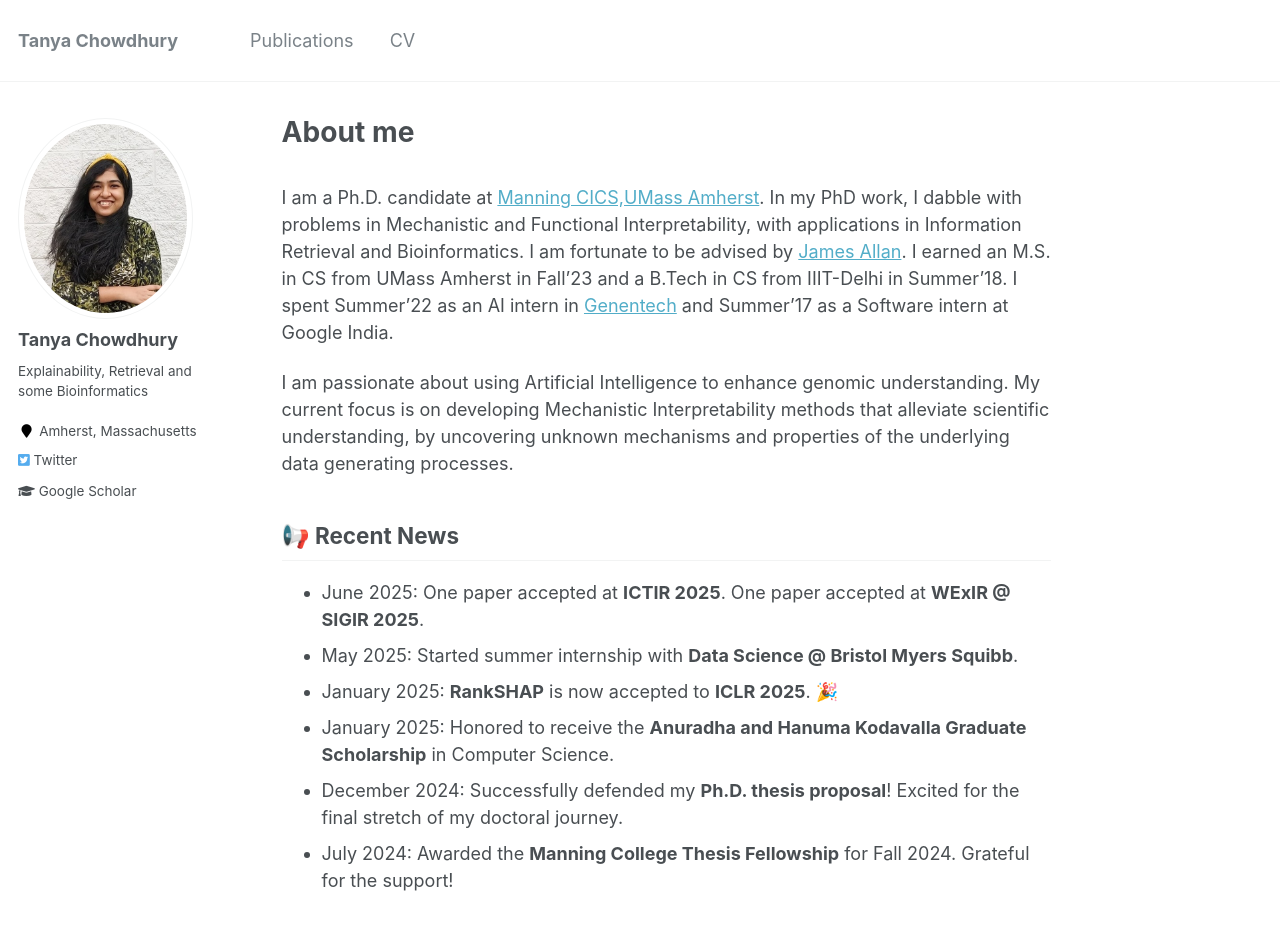
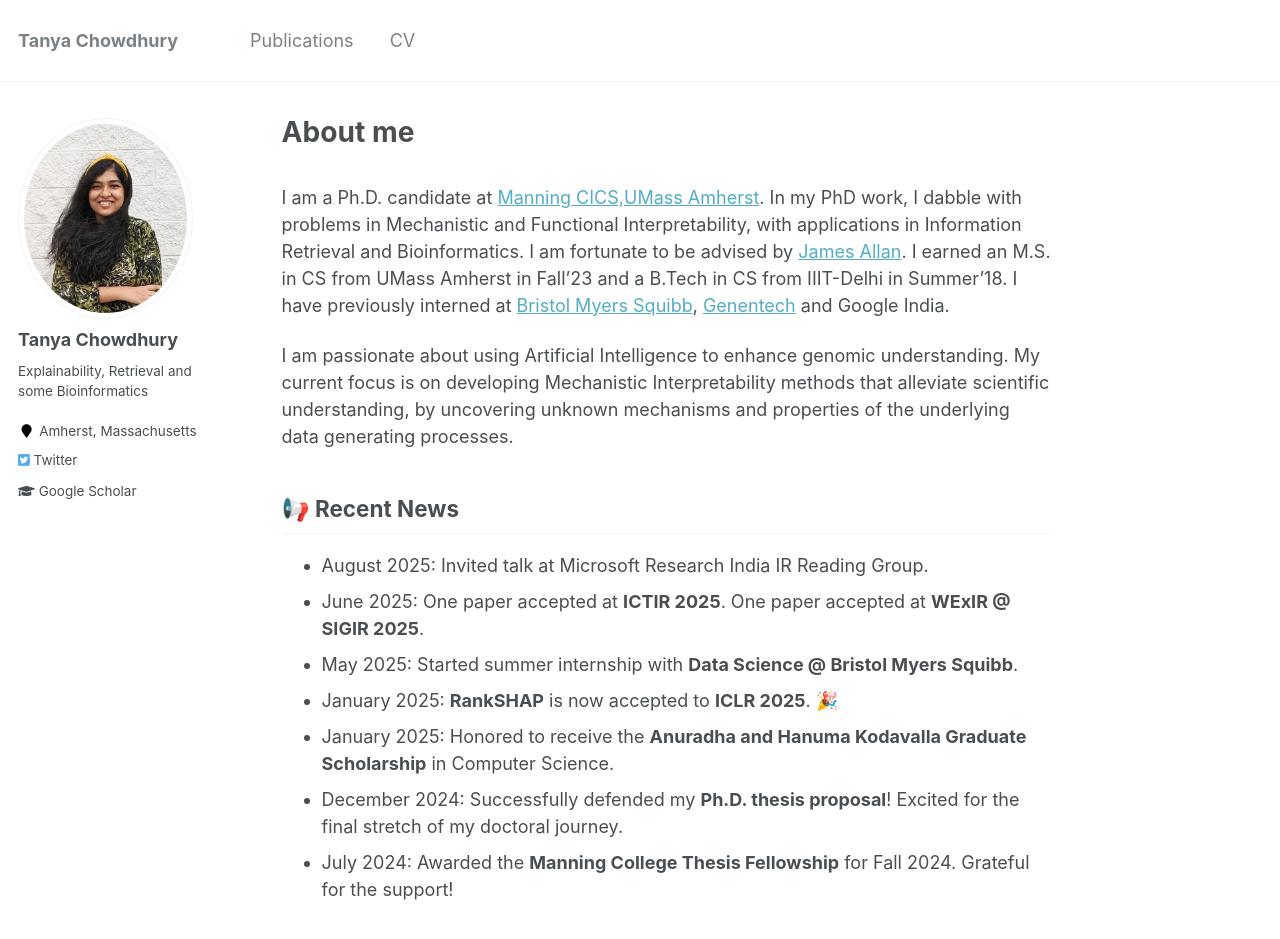
Before and after one commit to TaKneeAa/TaKneeAa.github.io, a Jekyll site: the page built from _pages/about.md, in a window 1280 px wide and 1110 px high. Shown: the top 939 px of the window. Built offline with Jekyll 4.4.1, drawn with Linux system fonts in a browser that asks for light colours.

Commit message:
resume updates sep 25

```diff
--- a/_pages/about.md
+++ b/_pages/about.md
@@ -54,13 +54,15 @@ More info about configuring academicpages can be found in [the guide](https://ac
  <!-- background: #ffd2b4 -->
 
 
-I am a Ph.D. candidate at [Manning CICS,UMass Amherst](https://www.cics.umass.edu/). In my PhD work, I dabble with problems in Mechanistic and Functional Interpretability, with applications in Information Retrieval and Bioinformatics.  I am fortunate to be advised by [James Allan](http://ciir.cs.umass.edu/~allan/). I earned an M.S. in CS from UMass Amherst in Fall'23 and a B.Tech in CS from IIIT-Delhi in Summer'18. I spent Summer'22 as an AI intern in [Genentech](https://www.gene.com/) and Summer'17 as a Software intern at Google India.
+I am a Ph.D. candidate at [Manning CICS,UMass Amherst](https://www.cics.umass.edu/). In my PhD work, I dabble with problems in Mechanistic and Functional Interpretability, with applications in Information Retrieval and Bioinformatics.  I am fortunate to be advised by [James Allan](http://ciir.cs.umass.edu/~allan/). I earned an M.S. in CS from UMass Amherst in Fall'23 and a B.Tech in CS from IIIT-Delhi in Summer'18. I have previously interned at [Bristol Myers Squibb](https://www.bms.com/), [Genentech](https://www.gene.com/) and Google India.
 
 I am passionate about using Artificial Intelligence to enhance genomic understanding. My current focus is on developing Mechanistic Interpretability methods that alleviate scientific understanding, by uncovering unknown mechanisms and properties of the underlying data generating processes.
 
 ## 📢 Recent News
 
 <ul class="news-list">
+  <li><span class="news-date"> August 2025:</span> Invited talk at Microsoft Research India IR Reading Group.</li>
+
   <li><span class="news-date"> June 2025:</span> One paper accepted at <b>ICTIR 2025</b>. One paper accepted at <b>WExIR @ SIGIR 2025</b>.</li>
 
   <li><span class="news-date"> May 2025:</span> Started summer internship with <b>Data Science @ Bristol Myers Squibb</b>.</li>
```
Also changed, not shown: 1 other file.
